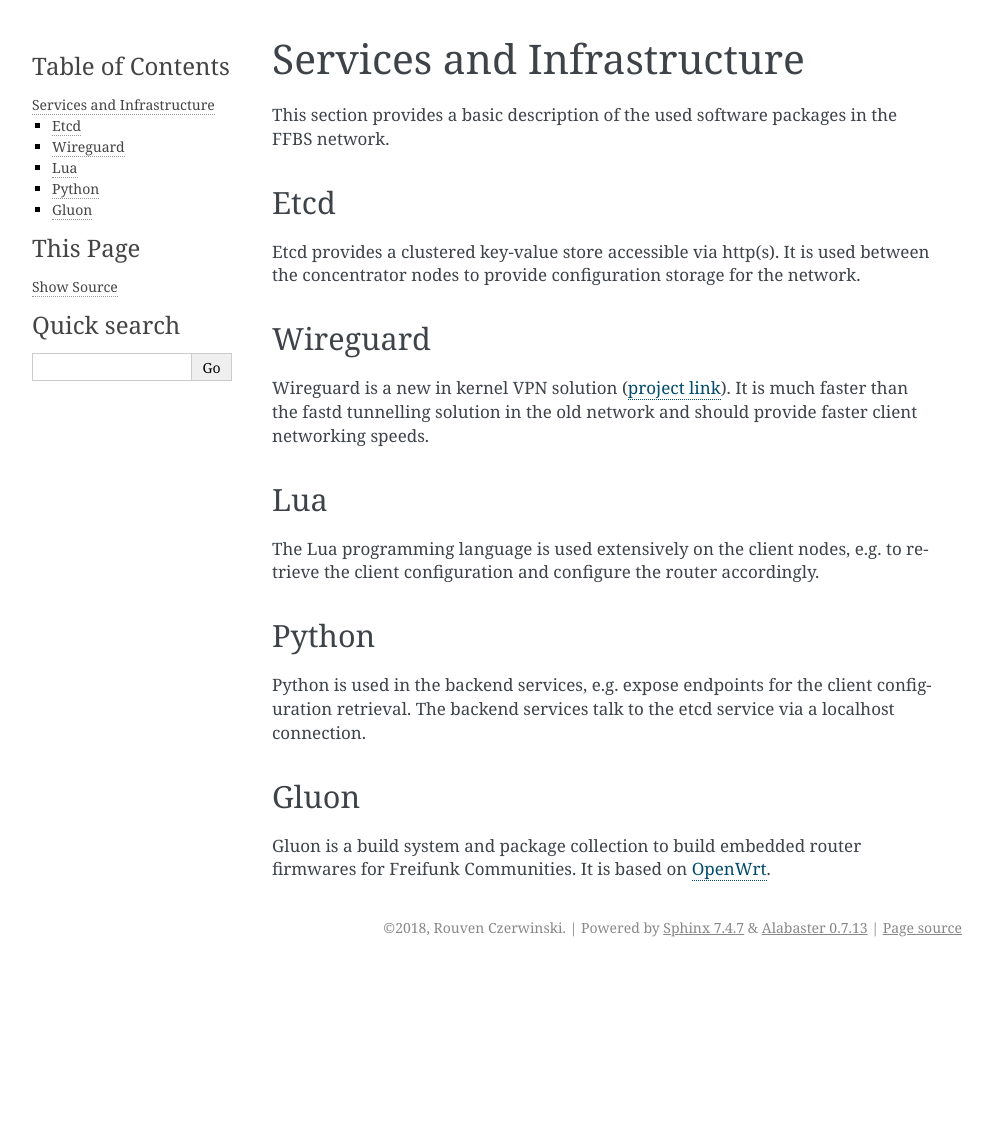
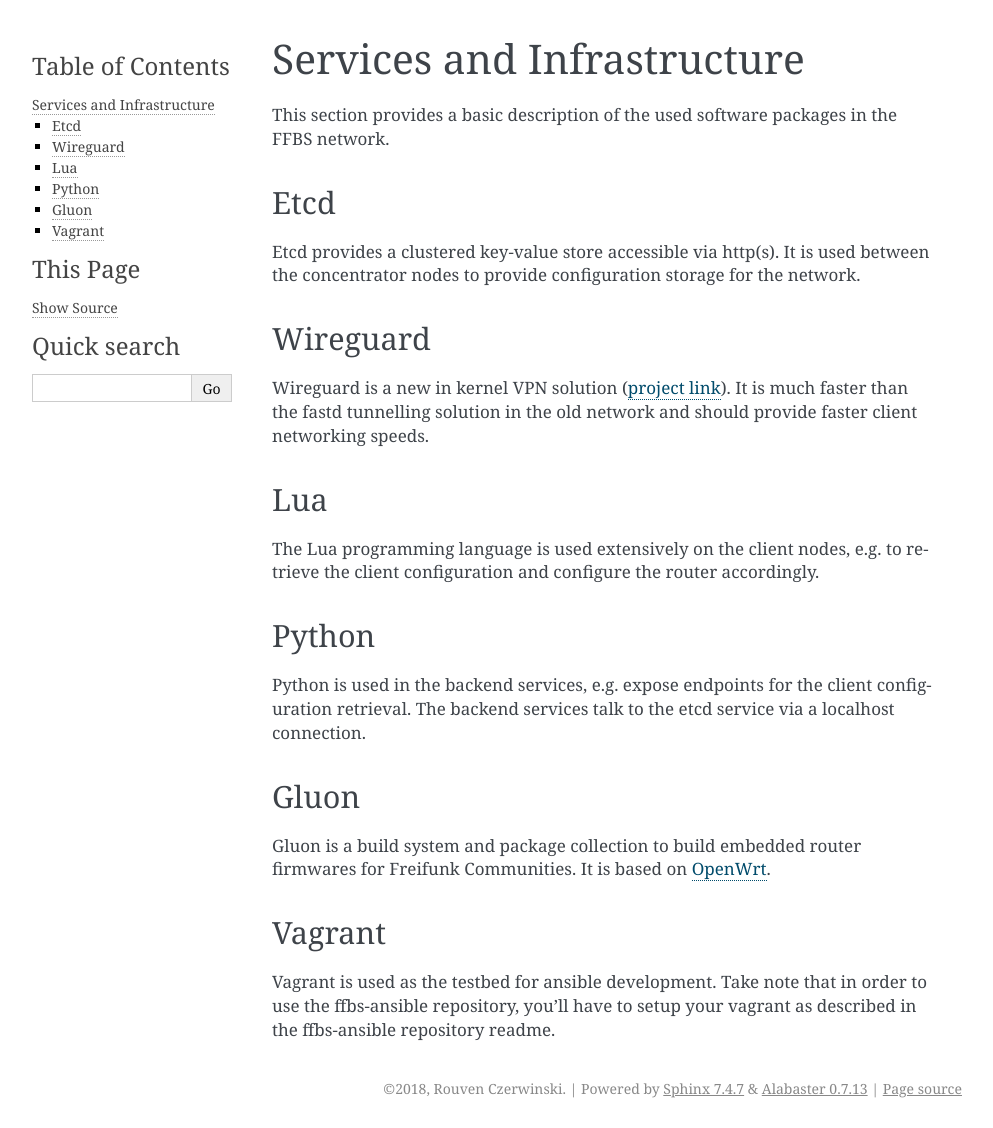
Before and after one commit to ffbs/documentation, a Sphinx documentation site: the page built from source/services.rst, in a window 1280 px wide. Shown: the whole page, without its empty margins (148-1141 px from the left). Built offline with Sphinx 7.4.7, drawn with Linux system fonts in a browser that asks for light colours; before the commit the page ends 967 px from its top, so only the background shows below that.

Commit message:
services: add vagrant app
Signed-off-by: Rouven Czerwinski <rouven@czerwinskis.de>

```diff
--- a/source/services.rst
+++ b/source/services.rst
@@ -30,3 +30,9 @@
 =====
 Gluon is a build system and package collection to build embedded router
 firmwares for Freifunk Communities. It is based on `OpenWrt <https://openwrt.org>`_.
+
+Vagrant
+=======
+Vagrant is used as the testbed for ansible development. Take note that in order
+to use the ffbs-ansible repository, you'll have to setup your vagrant as
+described in the ffbs-ansible repository readme.
```
